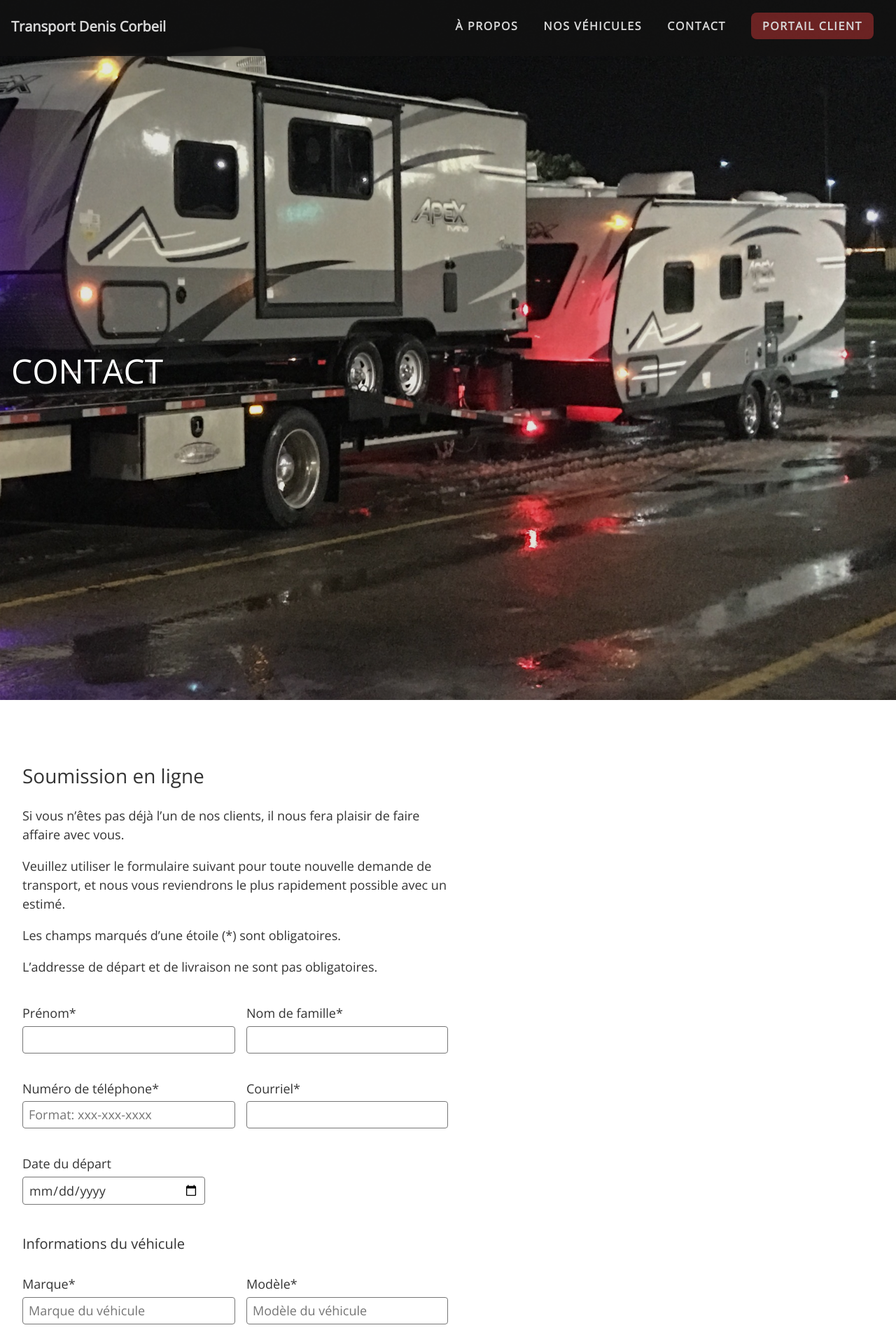
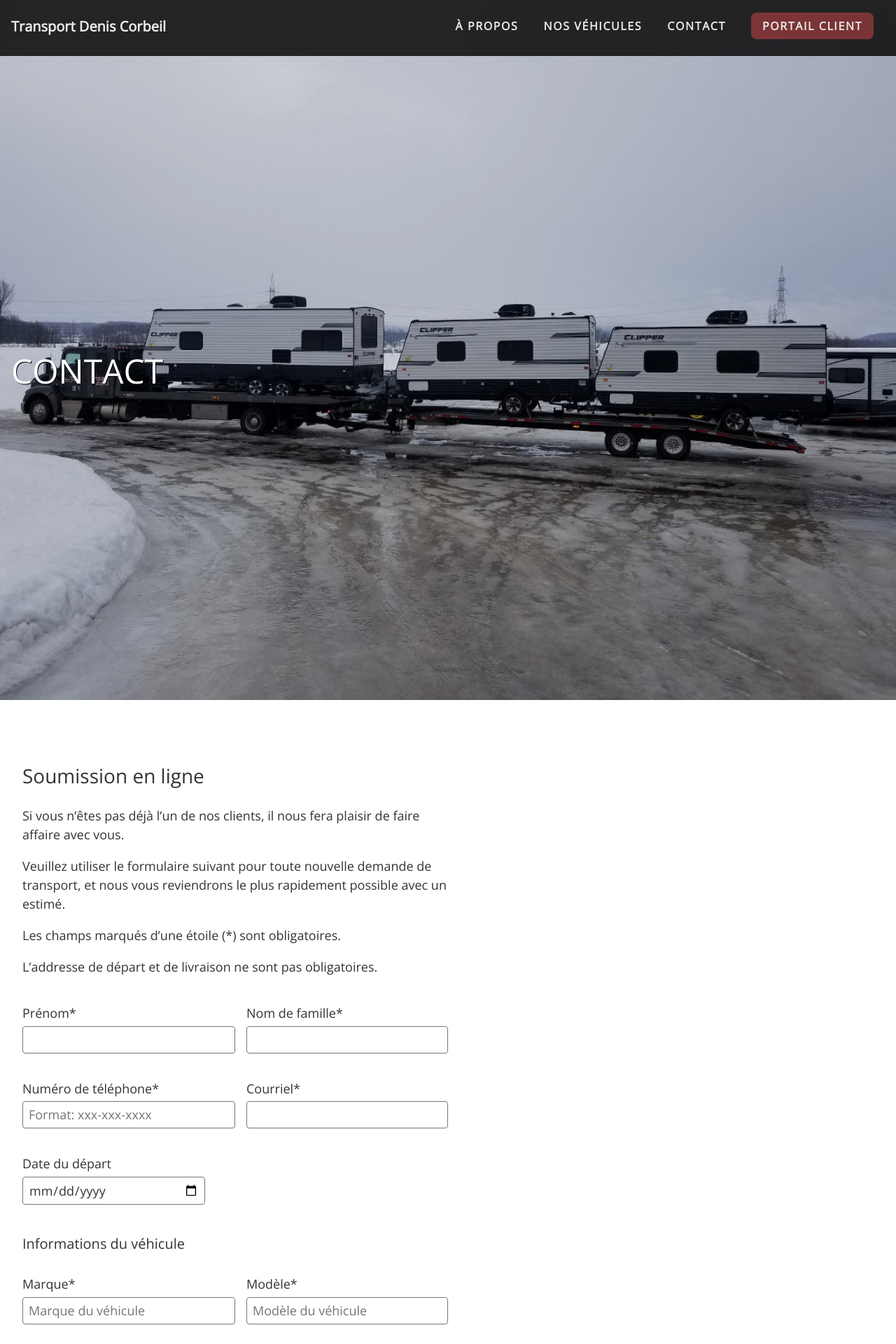
Before and after one commit to ouarez/tdc-jekyll, a Jekyll site: the page built from contact.md, in a window 1280 px wide. Shown: the top 1920 px of the page at 70% size. Built offline with Jekyll 4.4.1, drawn with Linux system fonts in a browser that asks for light colours; nearby versions of some CDN libraries; a script that is not in the unit is left out.

Commit message:
Update Éditer le contenu des pages “contact”

```diff
--- a/contact.md
+++ b/contact.md
@@ -5,7 +5,7 @@ description: >-
   Veuillez utiliser le formulaire suivant pour toute nouvelle demande de
   transport, et nous vous reviendrons le plus rapidement possible avec un
   estimé.
-cover_image: /img/camion-44-77-travail-le-soir-aussi-.jpg
+cover_image: /img/33-3-x-clipper.jpeg
 ---
 ### Soumission en ligne
 
```
